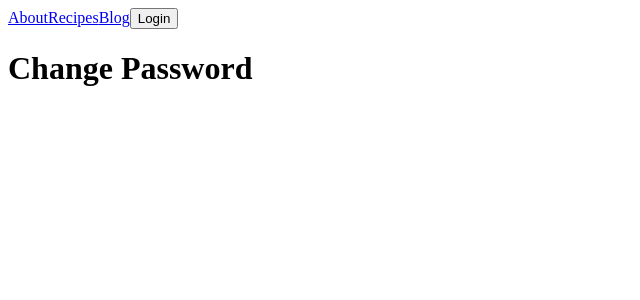
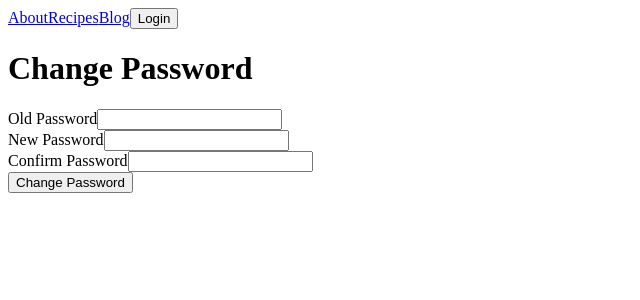
Before and after one commit to davidkerr766/T3A2-client, a React (Create React App) app: page /change-password in a window 1280 px wide. Shown: the top 300 px of the page, without its empty margins (0-640 px from the left). Built offline with nearby package versions, Linux system fonts and the light colour scheme; no server answers.

Commit message:
change password form working

```diff
--- a/src/App.js
+++ b/src/App.js
@@ -12,7 +12,7 @@ import api from './api'
 const App = () => {
 
   const [userData, setUserData] = useState({
-    token: undefined,
+    token: "",
     user: undefined
   })
 
@@ -21,7 +21,6 @@ const App = () => {
       let token = localStorage.getItem("auth-token")
       if (token === null) {
         localStorage.setItem("auth-token", "")
-        token = ""
       }
       const tokenCheck = await api.post(
         "/users/tokenIsValid",
--- a/src/components/ChangePassword.js
+++ b/src/components/ChangePassword.js
@@ -1,9 +1,38 @@
-import React from 'react'
+import React, { useState, useContext } from 'react'
+import api from '../api'
+import UserContext from '../context/UserContext'
+import ErrorMessage from './ErrorMessage'
 
 const ChangePassword = () => {
+    const [oldPass, setOldPass] = useState()
+    const [newPass, setNewPass] = useState()
+    const [newPass2, setNewPass2] = useState()
+    const [error, setError] = useState()
+
+    const submit = async (e) => {
+        try {
+            e.preventDefault()
+            const passwords = {oldPass, newPass, newPass2}
+            await api.post("/users/change-password", passwords, { headers: { "x-auth-token": localStorage.getItem("auth-token") } })
+
+        } catch (err) {
+            err.response.data.error && setError(err.response.data.error)
+        }
+    }
+
     return (
         <div>
             <h1>Change Password</h1>
+            {error && <ErrorMessage message={error} clearError={() => setError(undefined)} />}
+            <form onSubmit={submit}>
+                <label htmlFor="oldPass">Old Password</label>
+                <input type="password" id="oldPass" onChange={e => setOldPass(e.target.value)}></input> <br />
+                <label htmlFor="newPass">New Password</label>
+                <input type="password" id="newPass" onChange={e => setNewPass(e.target.value)}></input> <br />
+                <label htmlFor="newPass2">Confirm Password</label>
+                <input type="password" id="newPass2" onChange={e => setNewPass2(e.target.value)}></input> <br />
+                <input type="submit" value="Change Password" />
+            </form>
         </div>
     )
 }
--- a/src/components/ErrorMessage.js
+++ b/src/components/ErrorMessage.js
@@ -3,7 +3,7 @@ import React from 'react'
 const ErrorMessage = (props) => {
     return (
         <div>
-            <p>{props.message}</p>
+            <span>{props.message}</span>
             <button onClick={props.clearError}>X</button>
         </div>
     )
```
